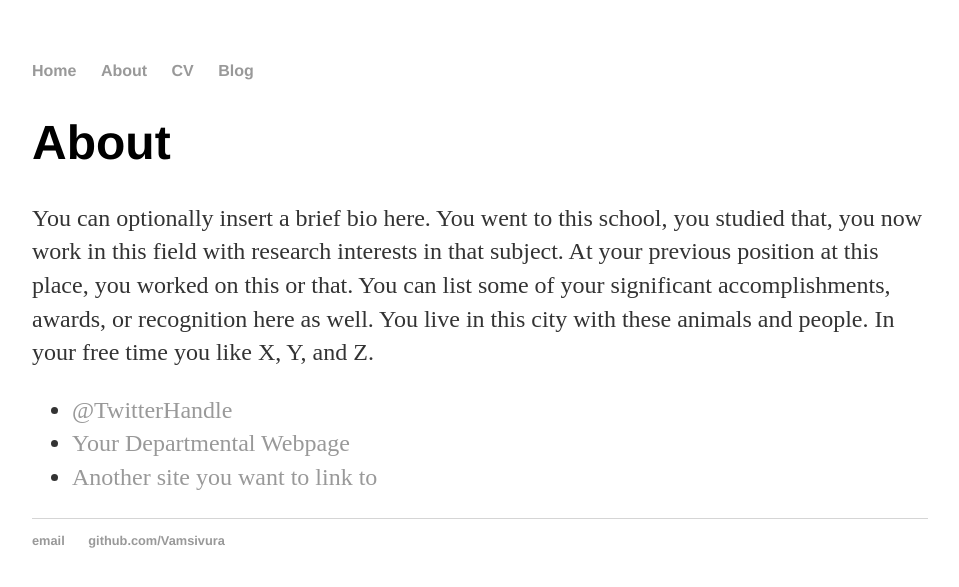
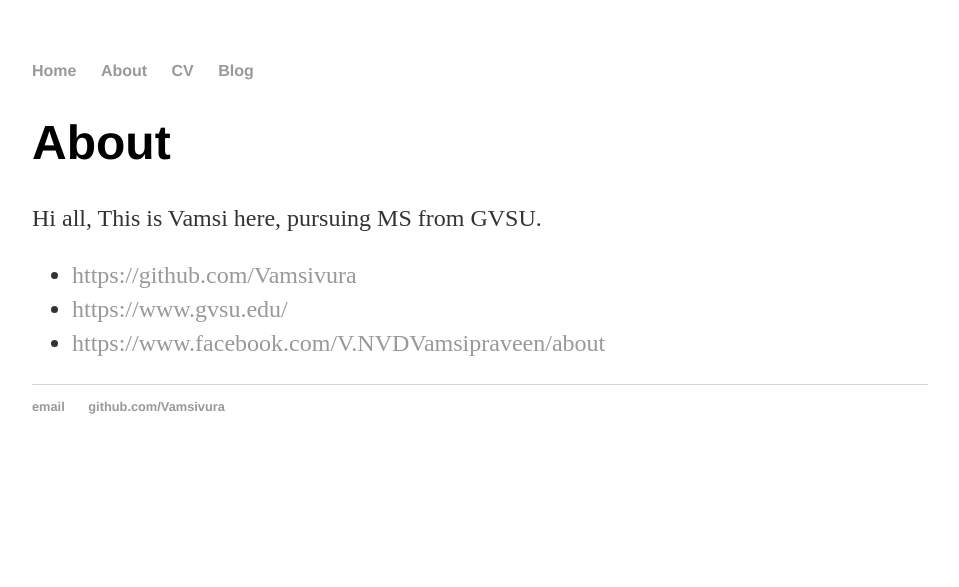
Before and after one commit to Vamsivura/Vamsivura.github.io, a Jekyll site: the page built from about/index.html, in a window 1280 px wide. Shown: the top 587 px of the page, without its empty margins (160-1119 px from the left). Built offline with Jekyll 4.4.1, drawn with Linux system fonts in a browser that asks for light colours.

Commit message:
Update index.html

```diff
--- a/about/index.html
+++ b/about/index.html
@@ -5,11 +5,11 @@ title: About Hank Quinlan
 
 		<div class="about">
 			<h1>About</h1>
-			<p>You can optionally insert a brief bio here. You went to this school, you studied that, you now work in this field with research interests in that subject. At your previous position at this place, you worked on this or that. You can list some of your significant accomplishments, awards, or recognition here as well. You live in this city with these animals and people. In your free time you like X, Y, and Z.</p>
+			<p>Hi all, This is Vamsi here, pursuing  MS from GVSU.</p>
 
 			<ul class="contacts">
-				<li><a href="#">@TwitterHandle</a></li>
-				<li><a href="#">Your Departmental Webpage</a></li>
-				<li><a href="#">Another site you want to link to</a></li>
+				<li><a href="#">https://github.com/Vamsivura</a></li>
+				<li><a href="#">https://www.gvsu.edu/</a></li>
+				<li><a href="#">https://www.facebook.com/V.NVDVamsipraveen/about</a></li>
 				</ul>
 		</div>
```
